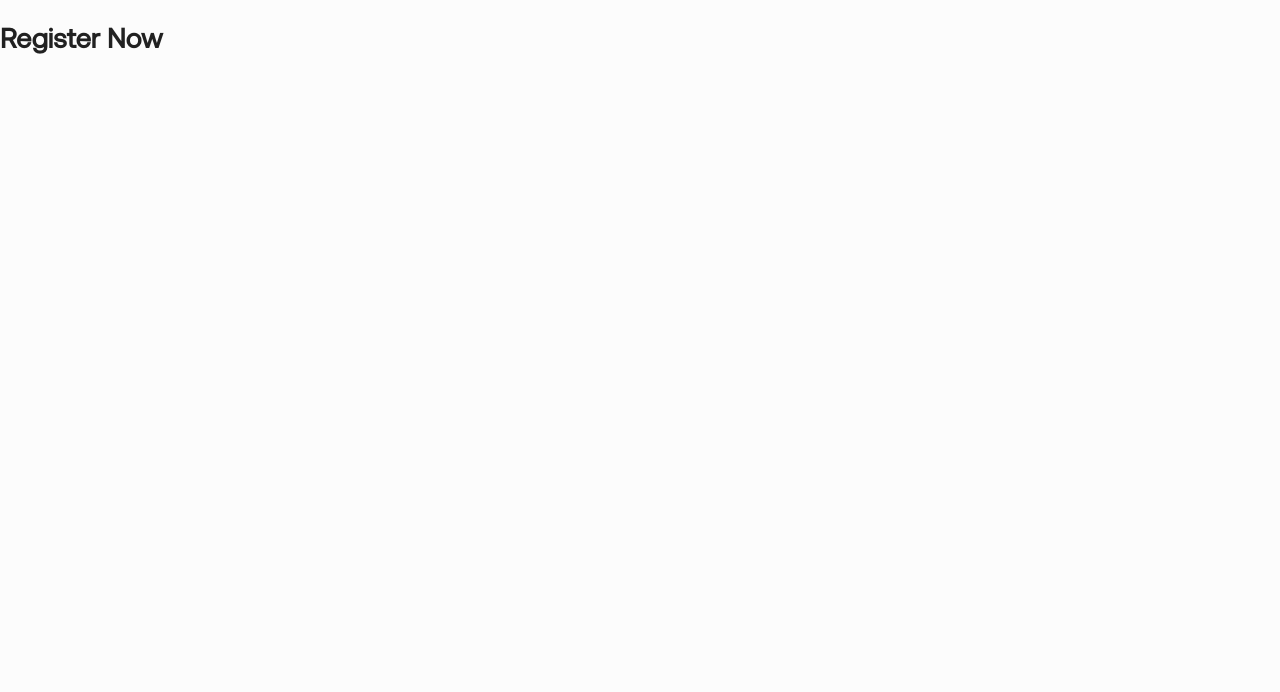
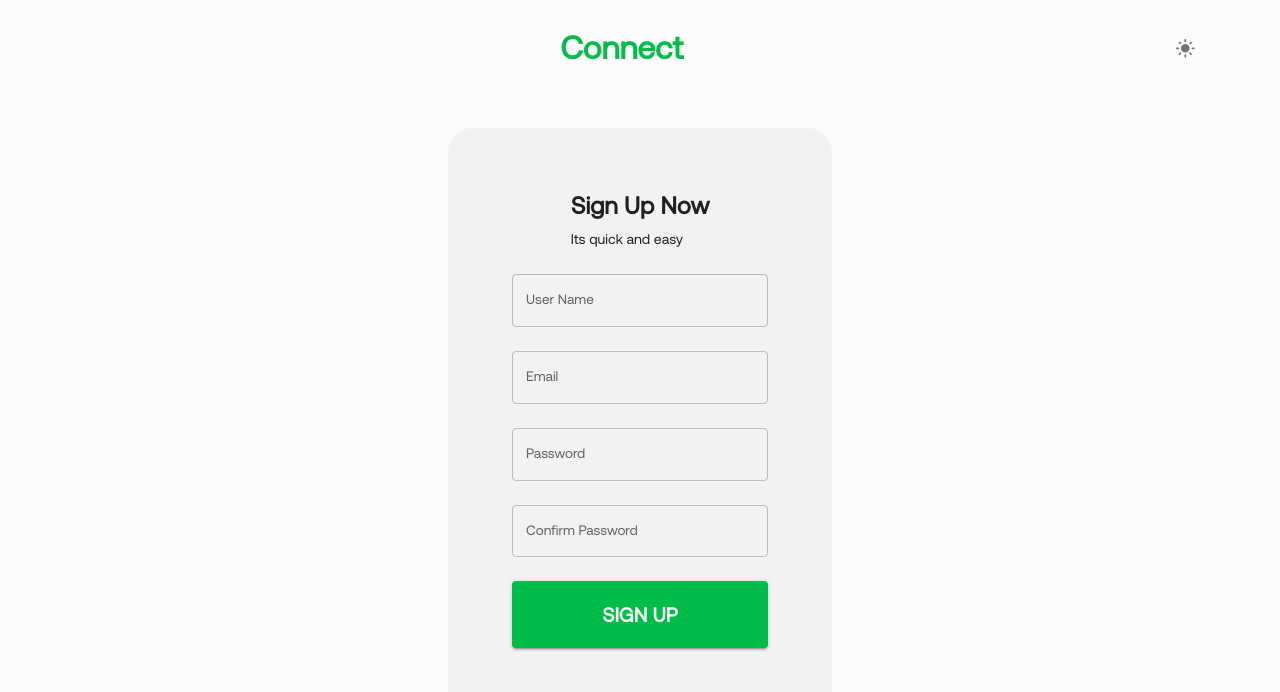
Before and after one commit to sameer-98/connect, a React (Create React App) app: page /register in a window 1280 px wide. Shown: the top 692 px of the page. Built offline with nearby package versions, Linux system fonts and the light colour scheme.

Commit message:
Design Sign up form

```diff
--- a/src/components/sign-in-component/sign-in-form.component.tsx
+++ b/src/components/sign-in-component/sign-in-form.component.tsx
@@ -15,11 +15,11 @@ const initialValues: InitialSignInValues = {
     email: '',
     password: ''
 }
-
+// TODO: Create a submit method for sign in
 const onSubmit = (values: InitialSignInValues) => {
     console.log('Form data', values)
 }
-
+// Validation schema object with yup
 const validationSchema = Yup.object({
     email: Yup.string().email('Invalid email format').required('Required'),
     password: Yup.string().required('Required')
@@ -36,7 +36,6 @@ export const SignIn = () => {
         }
     }
 
-
     // Use formik to handle forms
     const formik = useFormik({
         initialValues,
@@ -52,7 +51,8 @@ export const SignIn = () => {
                     <Typography
                     variant="h6"
                     textAlign="center">
-                        Not a member yet? <Link color='inherit' href="#">sign up here</Link>
+                        Not a member yet? <Link color='inherit'    style={{ cursor: 'pointer' }}
+                        onClick={() => {navigate('/register')}}>sign up here</Link>
                     </Typography>
                 </Grid>
                 <Grid item xs={12}>
--- a/src/components/sign-up-form/sign-up-form.component.tsx
+++ b/src/components/sign-up-form/sign-up-form.component.tsx
@@ -1,5 +1,60 @@
+import { TextField,Grid, Button, Typography } from "@mui/material";
+
 export const SignUpForm = () => {
-    <div>
-        Sign Up Form
-    </div>
+    return (
+        <form>
+            <Grid container spacing={3}>
+                <Grid item xs={12}>
+                    <TextField
+                    fullWidth
+                    name="displayName"
+                    variant="outlined"
+                    label="User Name"
+                    />
+                </Grid>
+                <Grid item xs={12}>
+                    <TextField
+                    fullWidth
+                    type="email"
+                    name="email"
+                    variant="outlined"
+                    label="Email"
+                    />
+                </Grid>
+                <Grid item xs={12}>
+                    <TextField
+                    fullWidth
+                    type="password"
+                    name="password"
+                    variant="outlined"
+                    label="Password"
+                    />
+                </Grid>
+                <Grid item xs={12}>
+                    <TextField
+                    fullWidth
+                    type="password"
+                    name="confirm"
+                    variant="outlined"
+                    label="Confirm Password"
+                    />
+                </Grid>
+                <Grid item xs={12}>
+                <Button
+                        type="submit"
+                        fullWidth
+                        variant="contained"
+                        sx={{
+                            p:2,
+                            fontSize:'1.25rem',
+                            fontWeight: '700'
+                        }}
+                    >
+                        Sign Up
+                    </Button>
+                </Grid>
+
+            </Grid>
+        </form>
+    )
 }
--- a/src/routes/authentication/authentication.component.tsx
+++ b/src/routes/authentication/authentication.component.tsx
@@ -1,17 +1,11 @@
-import { signInWithGooglePopup } from "../../utils/firebase.utils"
-import { useDispatch, useSelector } from "react-redux";
-import { setCurrentUser } from "../../store/stateSlice";
-import { Button, Box, useMediaQuery , useTheme, Typography} from "@mui/material";
+import {  Box, useMediaQuery , useTheme, Typography} from "@mui/material";
 import { Navigation } from "../../components/navbar/navigation.component";
 import { SignIn } from "../../components/sign-in-component/sign-in-form.component";
 
 export const Authentication = () => {
     const theme = useTheme()
     const isNonMobileScreens = useMediaQuery('(min-width: 1000px)')
-    const googleSignIn = async() => {
-        const response = await signInWithGooglePopup();
-        console.log(response)
-    }
+
 
     console.log(isNonMobileScreens)
    return (
--- a/src/routes/register/registration.component.tsx
+++ b/src/routes/register/registration.component.tsx
@@ -1,9 +1,39 @@
+import { Navigation } from "../../components/navbar/navigation.component";
+import {  Box, useMediaQuery , useTheme, Typography} from "@mui/material";
+import { SignUpForm } from "../../components/sign-up-form/sign-up-form.component";
+
 export const Registration = () => {
+    const theme = useTheme()
+    const isNonMobileScreens = useMediaQuery('(min-width: 1000px)')
     return (
         <div>
-            <h1>
-                Register Now
-            </h1>
+            <Navigation/>
+            <Box>
+                <Box
+                width={isNonMobileScreens ? "30%" : "90%"}
+                p='4rem'
+                m='2rem auto'
+                borderRadius='1.5rem'
+                bgcolor={theme.palette.background.alt}
+                display="flex"
+                flexDirection="column"
+                justifyContent="center"
+                alignItems="center">
+                <Box sx={{mb: "1.5rem"}}>
+                    <Typography
+                    fontWeight="700"
+                    variant="h3"
+                    mb="0.5rem"
+                    >
+                        Sign Up Now
+                    </Typography>
+                    <Typography variant="h6" >
+                        Its quick and easy
+                    </Typography>
+                </Box>
+                <SignUpForm/>
+                </Box>
+            </Box>
         </div>
     )
 }
```
